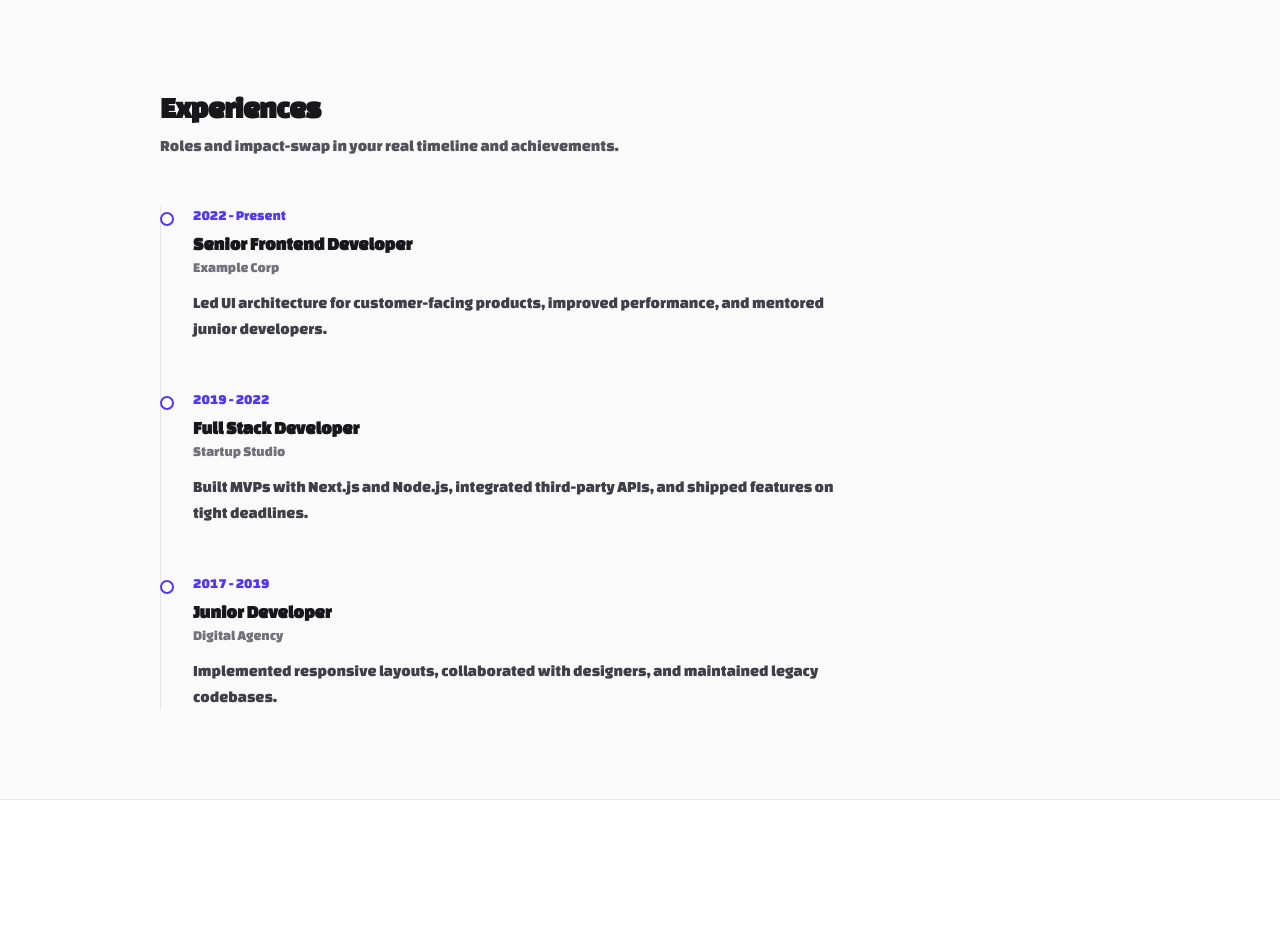
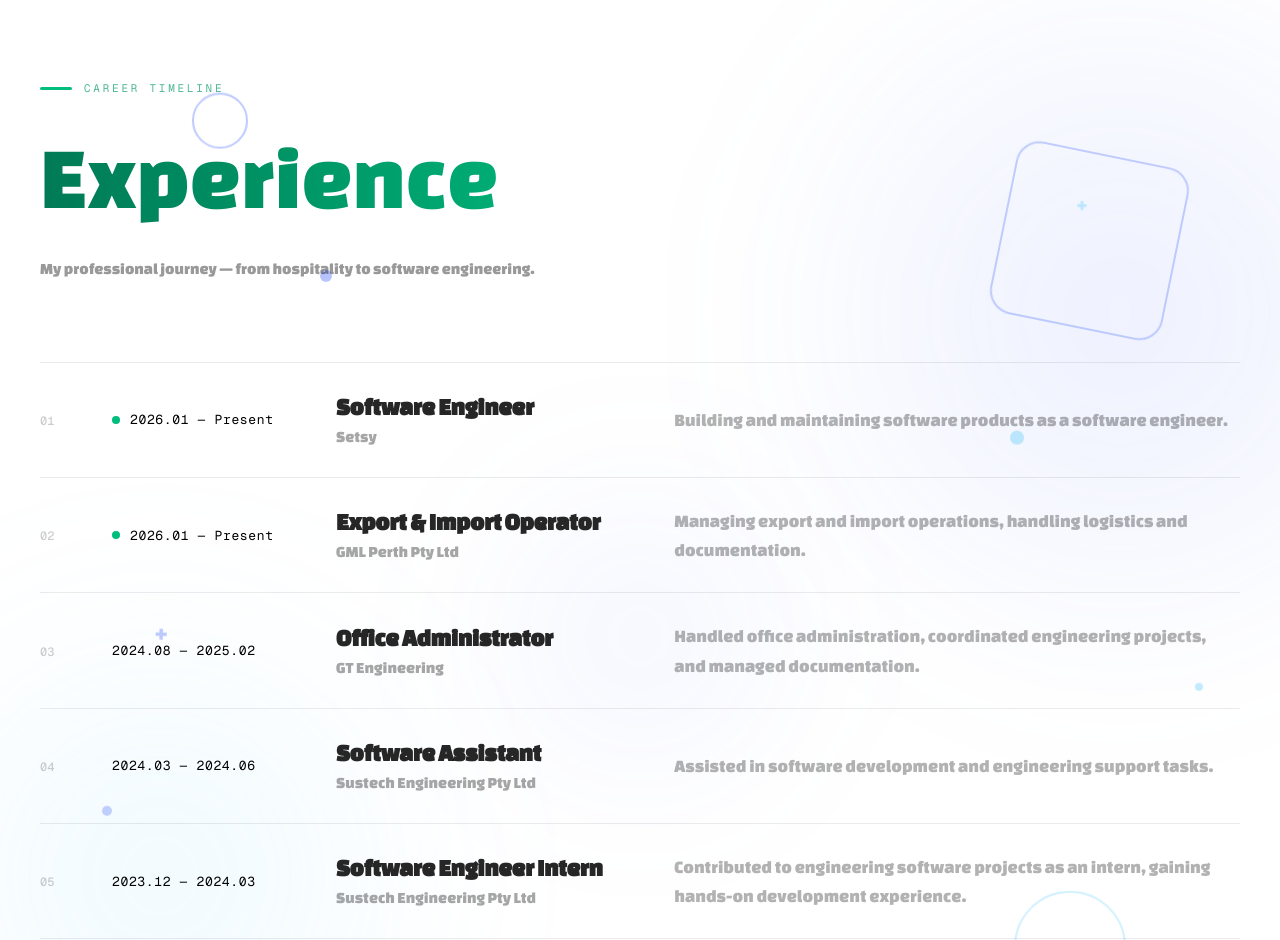
Before and after one commit to ssoyeonisgood/NextjsTypescriptPortfolio, a Next.js app: page / in a window 1280 px wide. Shown: the part 1860-2800 px from the top of the page. Built offline with nearby package versions, Linux system fonts and the light colour scheme.

Commit message:
feat: Add floating decorations and animations to Experience section

```diff
--- a/app/components/portfolio/sections/ExperienceSection.tsx
+++ b/app/components/portfolio/sections/ExperienceSection.tsx
@@ -1,49 +1,224 @@
+"use client";
+
+import { useEffect, useRef, useState } from "react";
+
 const experiences = [
   {
-    role: "Senior Frontend Developer",
-    company: "Example Corp",
-    period: "2022 - Present",
+    role: "Software Engineer",
+    company: "Setsy",
+    period: "2026.01 — Present",
     description:
-      "Led UI architecture for customer-facing products, improved performance, and mentored junior developers.",
+      "Building and maintaining software products as a software engineer.",
+    active: true,
   },
   {
-    role: "Full Stack Developer",
-    company: "Startup Studio",
-    period: "2019 - 2022",
+    role: "Export & Import Operator",
+    company: "GML Perth Pty Ltd",
+    period: "2026.01 — Present",
     description:
-      "Built MVPs with Next.js and Node.js, integrated third-party APIs, and shipped features on tight deadlines.",
+      "Managing export and import operations, handling logistics and documentation.",
+    active: true,
   },
   {
-    role: "Junior Developer",
-    company: "Digital Agency",
-    period: "2017 - 2019",
+    role: "Office Administrator",
+    company: "GT Engineering",
+    period: "2024.08 — 2025.02",
     description:
-      "Implemented responsive layouts, collaborated with designers, and maintained legacy codebases.",
+      "Handled office administration, coordinated engineering projects, and managed documentation.",
+  },
+  {
+    role: "Software Assistant",
+    company: "Sustech Engineering Pty Ltd",
+    period: "2024.03 — 2024.06",
+    description:
+      "Assisted in software development and engineering support tasks.",
+  },
+  {
+    role: "Software Engineer Intern",
+    company: "Sustech Engineering Pty Ltd",
+    period: "2023.12 — 2024.03",
+    description:
+      "Contributed to engineering software projects as an intern, gaining hands-on development experience.",
+  },
+  {
+    role: "Barista",
+    company: "Gelare",
+    period: "2022.12 — 2024.03",
+    description:
+      "Delivered quality customer service and managed daily café operations.",
+  },
+  {
+    role: "Sushi Maker",
+    company: "Super Tetsudo",
+    period: "2020.05 — 2022.12",
+    description:
+      "Prepared sushi and Japanese cuisine, maintained food safety standards.",
   },
 ];
 
+function TimelineNumber({ index }: { index: number }) {
+  return (
+    <span className="font-mono text-[10px] font-medium tabular-nums text-black/20 sm:text-xs">
+      {String(index + 1).padStart(2, "0")}
+    </span>
+  );
+}
+
 export function ExperienceSection() {
+  const sectionRef = useRef<HTMLElement>(null);
+  const [visible, setVisible] = useState(false);
+
+  useEffect(() => {
+    const el = sectionRef.current;
+    if (!el) return;
+    const observer = new IntersectionObserver(
+      ([entry]) => {
+        if (entry.isIntersecting) {
+          setVisible(true);
+          observer.disconnect();
+        }
+      },
+      { threshold: 0.1 },
+    );
+    observer.observe(el);
+    return () => observer.disconnect();
+  }, []);
+
   return (
     <section
+      ref={sectionRef}
       id="experience"
-      className="scroll-mt-16 flex min-h-screen items-center border-b border-zinc-200/80 bg-zinc-50 dark:border-zinc-800/80 dark:bg-zinc-950"
+      className="exp-section relative flex min-h-screen scroll-mt-16 items-center overflow-hidden bg-white"
     >
-      <div className="mx-auto w-full max-w-5xl px-4 py-20 sm:px-6 lg:px-8">
-        <h2 className="text-2xl font-semibold tracking-tight sm:text-3xl">Experiences</h2>
-        <p className="mt-2 max-w-2xl text-zinc-600 dark:text-zinc-400">
-          Roles and impact-swap in your real timeline and achievements.
-        </p>
-        <ol className="relative mt-12 space-y-0 border-l border-zinc-200 pl-8 dark:border-zinc-800">
-          {experiences.map((job) => (
-            <li key={`${job.company}-${job.period}`} className="relative pb-12 last:pb-0">
-              <span className="absolute -left-[33px] top-1.5 flex h-[14px] w-[14px] rounded-full border-2 border-indigo-600 bg-white dark:bg-zinc-950" />
-              <p className="text-sm font-medium text-indigo-600 dark:text-indigo-400">{job.period}</p>
-              <h3 className="mt-1 text-lg font-semibold">{job.role}</h3>
-              <p className="text-sm text-zinc-500 dark:text-zinc-400">{job.company}</p>
-              <p className="mt-3 max-w-2xl leading-relaxed text-zinc-700 dark:text-zinc-300">{job.description}</p>
-            </li>
+      {/* Soft mesh gradient background */}
+      <div className="pointer-events-none absolute inset-0">
+        <div className="absolute -right-[15%] -top-[10%] h-[70%] w-[55%] rounded-full blur-[80px]" style={{ background: "radial-gradient(circle, rgba(93,123,250,0.12) 0%, transparent 70%)" }} />
+        <div className="absolute -left-[10%] bottom-[5%] h-[50%] w-[45%] rounded-full blur-[90px]" style={{ background: "radial-gradient(circle, rgba(125,211,252,0.14) 0%, transparent 70%)" }} />
+        <div className="absolute left-1/2 top-1/3 h-[35%] w-[30%] -translate-x-1/2 rounded-full blur-[70px]" style={{ background: "radial-gradient(circle, rgba(93,123,250,0.08) 0%, transparent 70%)" }} />
+      </div>
+
+      {/* Subtle dot grid pattern */}
+      <div
+        className="pointer-events-none absolute inset-0 opacity-[0.35]"
+        style={{
+          backgroundImage:
+            "radial-gradient(circle, #d1d5db 0.6px, transparent 0.6px)",
+          backgroundSize: "28px 28px",
+        }}
+      />
+
+      {/* Floating decorative elements — #7DD3FC (sky) & #5D7BFA (indigo) */}
+      <div className="pointer-events-none absolute right-[8%] top-[12%] exp-float-slow h-28 w-28 rotate-12 rounded-3xl border-2 sm:h-36 sm:w-36 lg:h-44 lg:w-44" style={{ borderColor: "rgba(93,123,250,0.35)" }} />
+      <div className="pointer-events-none absolute bottom-[15%] left-[5%] exp-float-medium h-16 w-16 rotate-45 rounded-xl border-2 sm:h-20 sm:w-20" style={{ borderColor: "rgba(125,211,252,0.4)" }} />
+
+      {/* Floating rings */}
+      <div className="pointer-events-none absolute left-[15%] top-[8%] exp-float-medium">
+        <div className="h-10 w-10 rounded-full border-2 sm:h-14 sm:w-14" style={{ borderColor: "rgba(93,123,250,0.4)" }} />
+      </div>
+      <div className="pointer-events-none absolute right-[12%] bottom-[20%] exp-float-slow">
+        <div className="h-20 w-20 rounded-full border-2 sm:h-28 sm:w-28" style={{ borderColor: "rgba(125,211,252,0.35)" }} />
+      </div>
+
+      {/* Floating dots */}
+      <div className="pointer-events-none absolute left-[25%] top-[22%] exp-float-fast">
+        <div className="h-3 w-3 rounded-full" style={{ backgroundColor: "rgba(93,123,250,0.45)" }} />
+      </div>
+      <div className="pointer-events-none absolute right-[20%] top-[35%] exp-float-medium">
+        <div className="h-3.5 w-3.5 rounded-full" style={{ backgroundColor: "rgba(125,211,252,0.5)" }} />
+      </div>
+      <div className="pointer-events-none absolute left-[8%] bottom-[35%] exp-float-slow">
+        <div className="h-2.5 w-2.5 rounded-full" style={{ backgroundColor: "rgba(93,123,250,0.35)" }} />
+      </div>
+      <div className="pointer-events-none absolute right-[6%] top-[55%] exp-float-fast">
+        <div className="h-2 w-2 rounded-full" style={{ backgroundColor: "rgba(125,211,252,0.45)" }} />
+      </div>
+
+      {/* Floating plus signs */}
+      <div className="pointer-events-none absolute left-[12%] top-[50%] exp-float-medium text-2xl font-light select-none" style={{ color: "rgba(93,123,250,0.4)" }}>+</div>
+      <div className="pointer-events-none absolute right-[15%] top-[15%] exp-float-slow text-xl font-light select-none" style={{ color: "rgba(125,211,252,0.45)" }}>+</div>
+
+      {/* Small floating diamond */}
+      <div className="pointer-events-none absolute right-[30%] bottom-[12%] exp-float-fast">
+        <div className="h-5 w-5 rotate-45 border-2" style={{ borderColor: "rgba(93,123,250,0.35)" }} />
+      </div>
+
+      <div className="relative z-10 mx-auto w-full max-w-7xl px-5 py-20 sm:px-8 lg:px-10">
+        {/* Section header */}
+        <div className={`exp-header ${visible ? "exp-visible" : ""}`}>
+          <div className="mb-3 flex items-center gap-3">
+            <span className="inline-block h-[3px] w-8 rounded-full bg-emerald-500" />
+            <span className="font-mono text-[11px] tracking-[0.25em] text-emerald-600/70 uppercase">
+              Career Timeline
+            </span>
+          </div>
+          <h2 className="bg-gradient-to-r from-emerald-700 via-emerald-500 to-teal-400 bg-clip-text text-transparent text-[90px]">
+            Experience
+          </h2>
+          <p className="mt-3 max-w-lg text-base leading-relaxed text-black/40">
+            My professional journey — from hospitality to software engineering.
+          </p>
+        </div>
+
+        {/* Timeline list */}
+        <div className="mt-14 sm:mt-16 lg:mt-20">
+          {experiences.map((job, i) => (
+            <div
+              key={`${job.company}-${job.period}`}
+              className={`exp-card group relative ${visible ? "exp-card-visible" : ""}`}
+              style={{ animationDelay: `${0.15 + i * 0.08}s` }}
+            >
+              {/* Row container */}
+              <div className="relative border-t border-black/[0.08] transition-colors duration-500 group-hover:border-emerald-300/60">
+                <div className="grid items-start gap-4 py-6 sm:grid-cols-[40px_170px_1fr_1.5fr] sm:items-center sm:gap-6 sm:py-7 lg:grid-cols-[48px_200px_1fr_1.8fr]">
+                  {/* Index number */}
+                  <div className="hidden sm:block">
+                    <TimelineNumber index={i} />
+                  </div>
+
+                  {/* Period */}
+                  <div className="flex items-center gap-2.5">
+                    <span className="sm:hidden">
+                      <TimelineNumber index={i} />
+                    </span>
+                    {job.active && (
+                      <span className="relative flex h-2 w-2 shrink-0">
+                        <span className="absolute inline-flex h-full w-full animate-ping rounded-full bg-emerald-400 opacity-60" />
+                        <span className="relative inline-flex h-2 w-2 rounded-full bg-emerald-500" />
+                      </span>
+                    )}
+                    <span className="font-mono text-xs tracking-wider text-black sm:text-[13px]">
+                      {job.period}
+                    </span>
+                  </div>
+
+                  {/* Role & Company */}
+                  <div className="min-w-0">
+                    <h3 className="text-xl font-bold tracking-[-0.01em] text-black/85 transition-colors duration-300 group-hover:text-emerald-700 sm:text-2xl">
+                      {job.role}
+                    </h3>
+                    <p className="mt-0.5 text-base font-medium text-black/35 transition-colors duration-300 group-hover:text-black/55">
+                      {job.company}
+                    </p>
+                  </div>
+
+                  {/* Description */}
+                  <p className="max-w-2xl text-base leading-relaxed text-black/30 transition-colors duration-300 group-hover:text-black/50 sm:text-lg">
+                    {job.description}
+                  </p>
+                </div>
+
+                {/* Hover accent bar */}
+                <div className="absolute bottom-0 left-0 h-[2px] w-0 rounded-full bg-gradient-to-r from-emerald-500 via-emerald-400 to-teal-300 transition-all duration-700 ease-out group-hover:w-full" />
+
+                {/* Hover background glow */}
+                <div className="pointer-events-none absolute inset-0 -z-10 rounded-lg bg-gradient-to-r from-emerald-50/0 to-emerald-50/0 transition-all duration-500 group-hover:from-emerald-50/50 group-hover:to-teal-50/30" />
+              </div>
+            </div>
           ))}
-        </ol>
+
+          {/* Bottom border */}
+          <div className="border-t border-black/[0.06]" />
+        </div>
       </div>
     </section>
   );
--- a/app/globals.css
+++ b/app/globals.css
@@ -103,6 +103,61 @@ body {
   50% { rotate: 13deg; }
 }
 
+/* Experience floating decorations */
+.exp-float-slow {
+  animation: expFloat 8s ease-in-out infinite;
+}
+
+.exp-float-medium {
+  animation: expFloat 6s ease-in-out infinite;
+  animation-delay: -2s;
+}
+
+.exp-float-fast {
+  animation: expFloatSmall 4.5s ease-in-out infinite;
+  animation-delay: -1s;
+}
+
+@keyframes expFloat {
+  0%, 100% { transform: translateY(0) rotate(0deg); }
+  33% { transform: translateY(-12px) rotate(1.5deg); }
+  66% { transform: translateY(6px) rotate(-1deg); }
+}
+
+@keyframes expFloatSmall {
+  0%, 100% { transform: translateY(0); }
+  50% { transform: translateY(-8px); }
+}
+
+/* Experience section animations */
+.exp-header {
+  opacity: 0;
+  transform: translateY(30px);
+  transition: opacity 0.8s cubic-bezier(0.16, 1, 0.3, 1),
+              transform 0.8s cubic-bezier(0.16, 1, 0.3, 1);
+}
+
+.exp-header.exp-visible {
+  opacity: 1;
+  transform: translateY(0);
+}
+
+.exp-card {
+  opacity: 0;
+  transform: translateY(20px);
+}
+
+.exp-card-visible {
+  animation: expCardReveal 0.7s cubic-bezier(0.16, 1, 0.3, 1) forwards;
+}
+
+@keyframes expCardReveal {
+  to {
+    opacity: 1;
+    transform: translateY(0);
+  }
+}
+
 @media (prefers-reduced-motion: reduce) {
   .hero-name-shimmer {
     animation: none;
@@ -119,4 +174,22 @@ body {
   .hero-shape-rotate-reverse {
     animation: none;
   }
+
+  .exp-header {
+    opacity: 1;
+    transform: none;
+    transition: none;
+  }
+
+  .exp-card {
+    opacity: 1;
+    transform: none;
+    animation: none;
+  }
+
+  .exp-float-slow,
+  .exp-float-medium,
+  .exp-float-fast {
+    animation: none;
+  }
 }
```
Also changed, not shown: app/components/portfolio/HeroLanding.tsx (+2 -10 lines).
